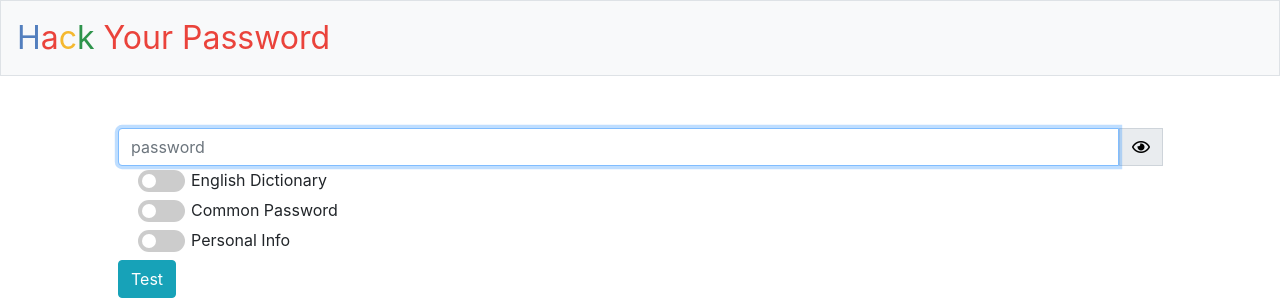
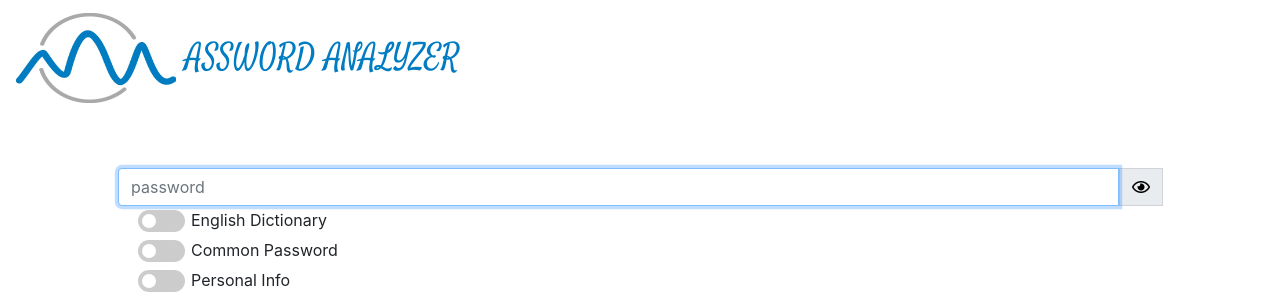
Before and after one commit to Abd3lrhm4n/FinalProject, a Flask app: page / in a window 1280 px wide. Shown: the top 298 px of the page. Run offline with Flask 2, Linux system fonts and the light colour scheme; some libraries are stand-ins or nearby versions; some web fonts are replaced.

Commit message:
change the nav style and set a logo

```diff
--- a/static/style/style.css
+++ b/static/style/style.css
@@ -298,3 +298,8 @@ input:checked + .slider:before {
 .row canvas {
   margin-bottom: 10px;
 }
+
+nav a {
+  font-family: 'Satisfy', cursive;
+  color: #007cc2;
+}
--- a/templates/layout.html
+++ b/templates/layout.html
@@ -16,6 +16,8 @@
     <link href="../static/style/all.css" rel="stylesheet">
 
     <link href="../static/style/bootstrap4.1.3.css" rel="stylesheet">
+    <link href="https://fonts.googleapis.com/css?family=Satisfy&display=swap" rel="stylesheet">
+    <link href="https://fonts.googleapis.com/css?family=Tangerine&display=swap" rel="stylesheet">
 
     <script src="../static/scripts/jquery-3.3.1.js"></script>
     <script src="../static/scripts/popper.js"></script>
@@ -31,9 +33,12 @@
 
 <body>
 
-    <nav class="navbar navbar-expand-md navbar-light bg-light border">
-        <a class="navbar-brand" href="/"><span class="blue">H</span><span class="red">a</span><span
-                class="yellow">c</span><span class="green">k</span> <span class="red">Your Password</span></a>
+    <nav class="navbar navbar-expand-md">
+        <a class="navbar-brand" href="#">
+            <img src="../static/images/logo.png" width="160" height="90"
+                alt="">
+            ASSWORD ANALYZER
+        </a>
         <button aria-controls="navbar" aria-expanded="false" aria-label="Toggle navigation" class="navbar-toggler"
             data-target="#navbar" data-toggle="collapse" type="button">
             <span class="navbar-toggler-icon"></span>
```
Also changed, not shown: UserInfo.py (+21 -0 lines), static/images/bruteforce.png (deleted), static/images/logo.png (added).
